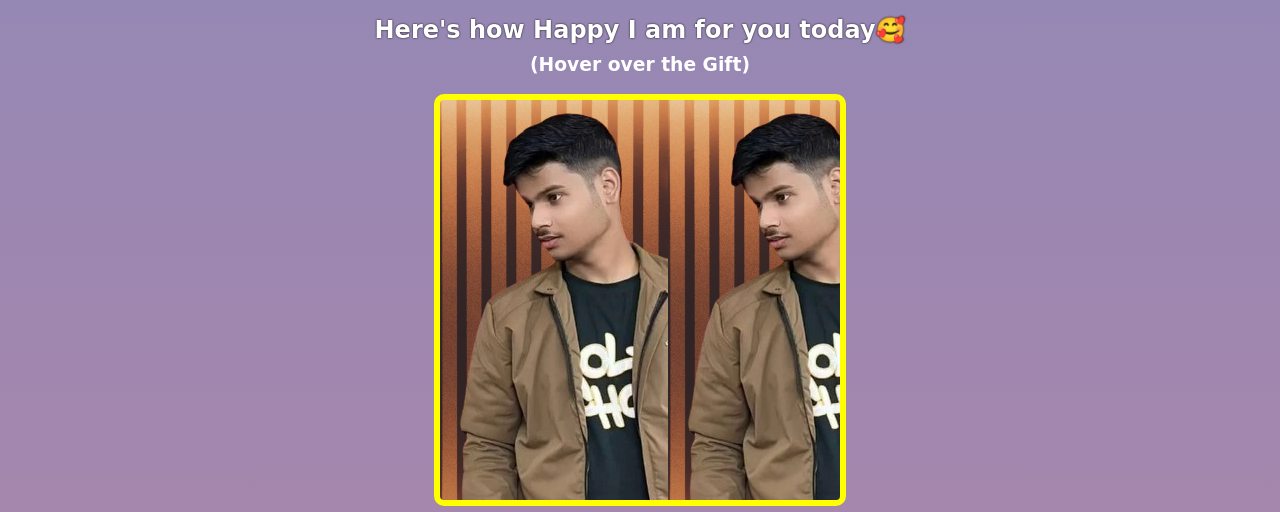
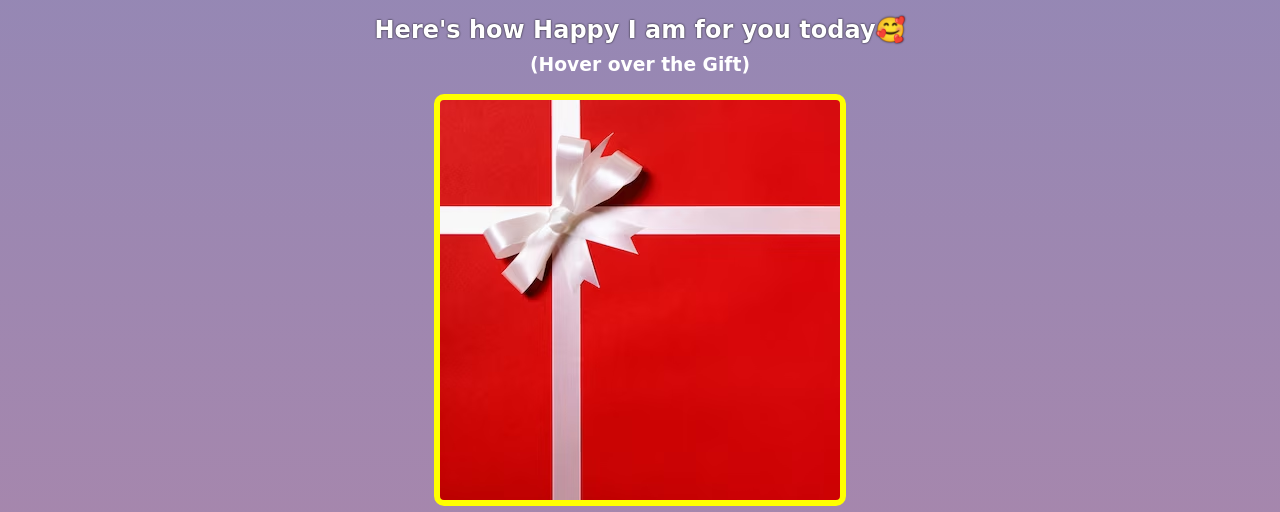
Before and after one commit to surender18/HappyBirthdayMukul, a plain HTML site: page index.html in a window 1280 px wide. Shown: the part 440-952 px from the top of the page. Drawn offline with Linux system fonts and the light colour scheme; a web font is replaced by a local one.

Commit message:
Update style.css
imgvsdv

```diff
--- a/style.css
+++ b/style.css
@@ -52,7 +52,7 @@ h2,h1,h4{
     height: 400px;
     border: 6px solid yellow;
     border-radius: 10px;
-    background-image: url("Mukulimg.png");
+    background-image: url("bg.avif");
 }
 #img-happy:hover{
     background-image: url("tiJ.gif");
```
